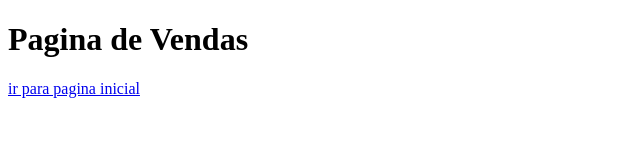
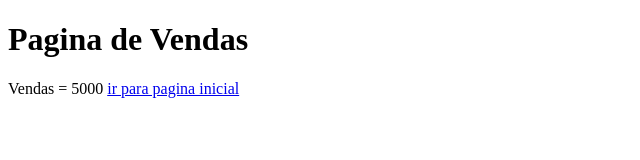
Before and after one commit to taillonmiguel/GitUdemy, a plain HTML site: page vendas.html in a window 1280 px wide. Shown: the whole page, without its empty margins (0-640 px from the left). Drawn offline with Linux system fonts and the light colour scheme.

Commit message:
Alteração vendas

```diff
--- a/vendas.html
+++ b/vendas.html
@@ -8,6 +8,7 @@
 </head>
 <body>
     <h1>Pagina de Vendas</h1>
+    <a>Vendas = 5000</a>
     <a href="index.html"> ir para pagina inicial</a>
 </body>
 </html>
```
